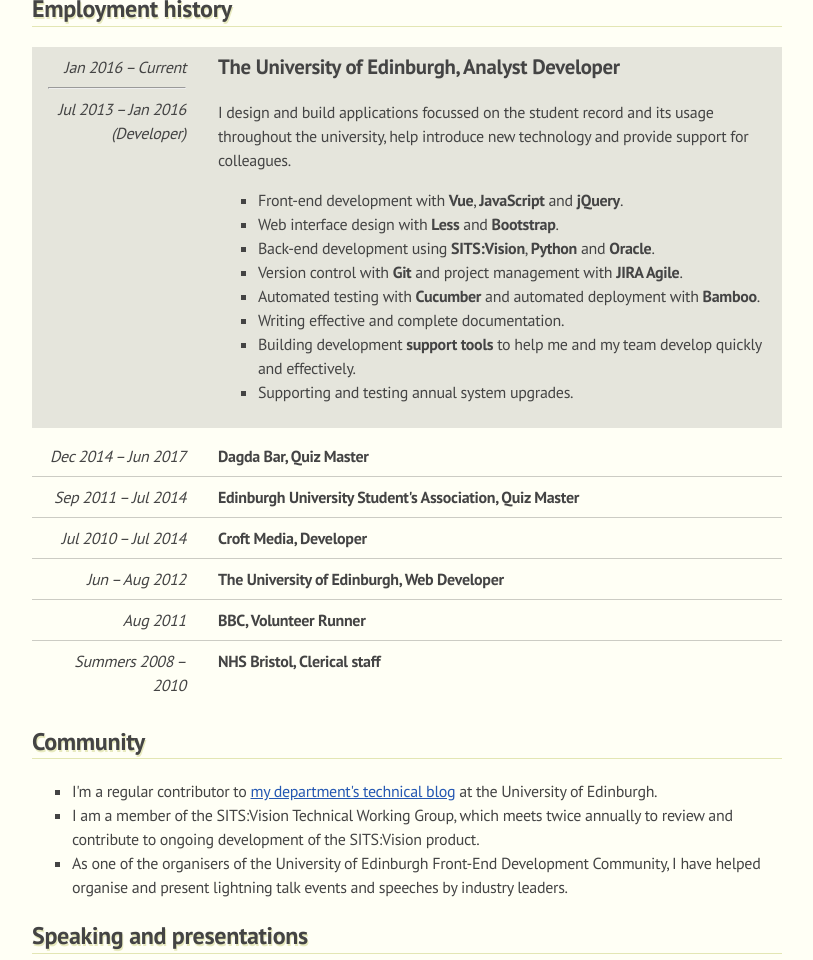
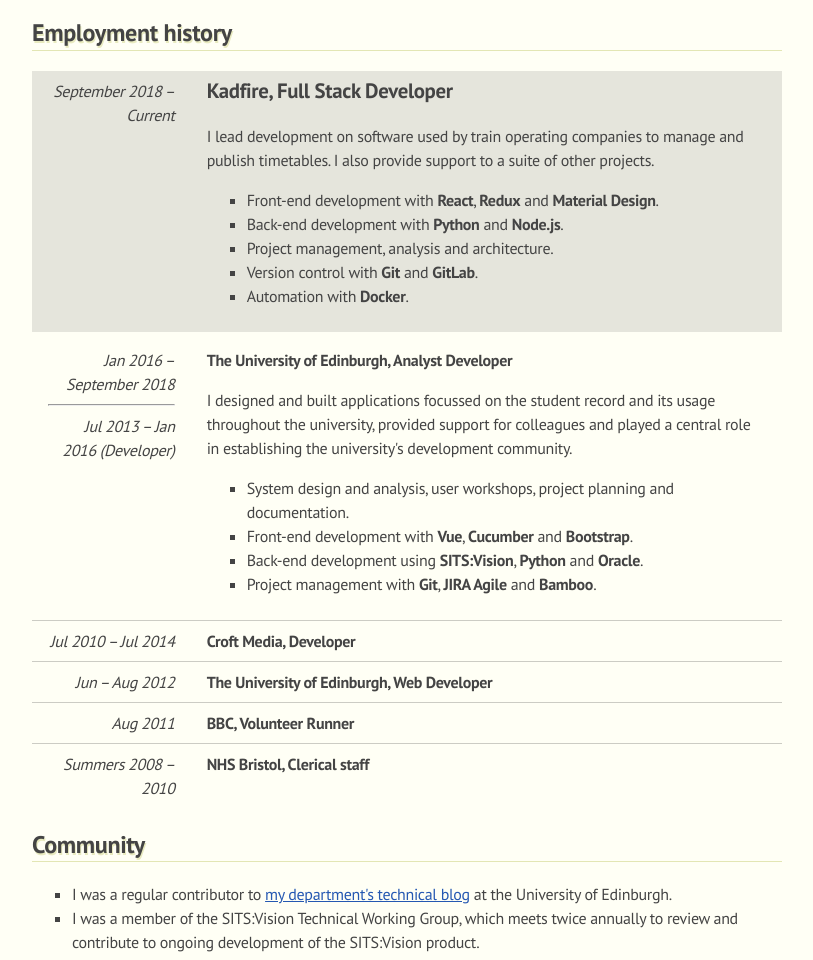
Before and after one commit to gregtyler/CV, a website: page src/index.html in a window 1280 px wide. Shown: the part 1840-2800 px from the top of the page, without its empty margins (233-1046 px from the left). Drawn offline with Linux system fonts and the light colour scheme.

Commit message:
Update job history, skills and tenses

```diff
--- a/src/index.html
+++ b/src/index.html
@@ -30,22 +30,22 @@
     <h3>Web development skills</h3>
     <ul>
         <li>Expert <strong>front-end skills</strong>: JavaScript (including multiple frameworks and build tools), HTML and CSS (including Sass, Less and Bootstrap).
-        <li>Excellent knowledge of <strong>back-end technologies</strong> such as PHP, Oracle, MySQL, Node.js and SITS:Vision.
-        <li>Experience of working with users in <strong>agile and waterfall</strong> methodologies.
+        <li>Excellent knowledge of <strong>back-end technologies</strong> such as PHP, Python, Oracle, MySQL, Node.js and SITS:Vision.
+        <li>Central roles in project planning and management, using a variety of tools in <strong>agile and waterfall</strong> methodologies.
         <li>Regular usage of automation, version control, APIs, responsive design, accessibility, user experience and progressive enhancement.
     </ul>
 
     <h2 id="projects">Selected projects</h2>
     <table class="timeline-table">
         <tr>
-            <td>Early 2016 &ndash; Current
+            <td>Early 2016 &ndash; Mid 2018
             <td>
                 <h3>Assessment and Progression</h3>
                 <p>I was lead developer on this wide-reaching project to bring all course assessment and programme progression activity in the University of Edinburgh into a centralised, semi-automated system. This involved coordination with the university's 25 schools who all previously used various combinations of shared and local tools to manage and record student marks.</p>
                 <p>Alongside building significant new applications for the management of assessments and the entering and processing of marks, this project also involved the management of significant changes to how pre-existing systems handled programme structure, enrolments and publishing student marks.</p>
                 <p>The Assessment and Progression system has now rolled out across all of the university.</p>
         <tr>
-            <td>Late 2014 &ndash; Current
+            <td>Late 2014 &ndash; Ongoing
             <td>
                 <h3>London School of Geometry and Number Theory</h3>
                 <p>I worked in a team of two to develop the main website for the <a href="http://www.lsgnt-cdt.ac.uk/">London School of Geometry and Number Theory</a>. This included building a bespoke content management system, a full application and admissions process and student administration tools.</p>
@@ -69,31 +69,31 @@
     <h2 id="employment">Employment history</h2>
     <table class="timeline-table">
         <tr class="timeline-table--current">
-            <td>Jan 2016 &ndash; Current
+            <td>September 2018 &ndash; Current
+            <td>
+                <h3>Kadfire, Full Stack Developer</h3>
+                <p>I lead development on software used by train operating companies to manage and publish timetables. I also provide support to a suite of other projects.</p>
+                <ul>
+                    <li>Front-end development with <strong>React</strong>, <strong>Redux</strong> and <strong>Material Design</strong>.
+                    <li>Back-end development with <strong>Python</strong> and <strong>Node.js</strong>.
+                    <li>Project management, analysis and architecture.
+                    <li>Version control with <strong>Git</strong> and <strong>GitLab</strong>.
+                    <li>Automation with <strong>Docker</strong>.
+                </ul>
+
+        <tr>
+            <td>Jan 2016 &ndash; September 2018
             <hr>
             Jul 2013 &ndash; Jan 2016 (Developer)
             <td>
-                <h3>The University of Edinburgh, Analyst Developer</h3>
-                <p>I design and build applications focussed on the student record and its usage throughout the university, help introduce new technology and provide support for colleagues.</p>
+                <strong>The University of Edinburgh, Analyst Developer</strong>
+                <p>I designed and built applications focussed on the student record and its usage throughout the university, provided support for colleagues and played a central role in establishing the university's development community.</p>
                 <ul>
-                    <li>Front-end development with <strong>Vue</strong>, <strong>JavaScript</strong> and <strong>jQuery</strong>.
-                    <li>Web interface design with <strong>Less</strong> and <strong>Bootstrap</strong>.
+                    <li>System design and analysis, user workshops, project planning and documentation.
+                    <li>Front-end development with <strong>Vue</strong>, <strong>Cucumber</strong> and <strong>Bootstrap</strong>.
                     <li>Back-end development using <strong>SITS:Vision</strong>, <strong>Python</strong> and <strong>Oracle</strong>.
-                    <li>Version control with <strong>Git</strong> and project management with <strong>JIRA Agile</strong>.
-                    <li>Automated testing with <strong>Cucumber</strong> and automated deployment with <strong>Bamboo</strong>.
-                    <li>Writing effective and complete documentation.
-                    <li>Building development <strong>support tools</strong> to help me and my team develop quickly and effectively.
-                    <li>Supporting and testing annual system upgrades.
+                    <li>Project management with <strong>Git</strong>, <strong>JIRA Agile</strong> and <strong>Bamboo</strong>.
                 </ul>
-        <tr>
-            <td>Dec 2014 &ndash; Jun 2017
-            <td>
-                <strong>Dagda Bar, Quiz Master</strong>
-
-        <tr>
-            <td>Sep 2011 &ndash; Jul 2014
-            <td>
-                <strong>Edinburgh University Student's Association, Quiz Master</strong>
 
         <tr>
             <td>Jul 2010 &ndash; Jul 2014
@@ -118,9 +118,9 @@
 
     <h2 id="community">Community</h2>
     <ul>
-        <li>I'm a regular contributor to <a href="https://blog.swdev.ed.ac.uk/author/ggiltrow/">my department's technical blog</a> at the University of Edinburgh.
-        <li>I am a member of the SITS:Vision Technical Working Group, which meets twice annually to review and contribute to ongoing development of the SITS:Vision product.
-        <li>As one of the organisers of the University of Edinburgh Front-End Development Community, I have helped organise and present lightning talk events and speeches by industry leaders.
+        <li>I was a regular contributor to <a href="https://blog.swdev.ed.ac.uk/author/ggiltrow/">my department's technical blog</a> at the University of Edinburgh.
+        <li>I was a member of the SITS:Vision Technical Working Group, which meets twice annually to review and contribute to ongoing development of the SITS:Vision product.
+        <li>As one of the organisers of the University of Edinburgh Front-End Development Community, I helped organise and present lightning talk events and speeches by industry leaders.
     </ul>
 
     <h2 id="presentations">Speaking and presentations</h2>
@@ -129,7 +129,7 @@
         <li>I presented at the national SITS:Vision conference in 2015, giving a talk about best practices for using JavaScript with the platform.
         <li>In 2013, I presented at the Enhancement Themes Conference for quality assurance in higher education about Path, an application I'd developed to help in course and programme management.
         <li>I gave <a href="https://www.youtube.com/watch?v=LiI406lJHmc">a talk</a> in 2012 to the Edinburgh University Maths Society about use of Bayesian statistics in online translation.
-        <li>For six years, I hosted weekly pub quizzes in Edinburgh. For three of those years I presented and wrote one of Edinburgh's largest regular quiz events.
+        <li>For six years, I hosted weekly pub quizzes in Edinburgh, including one of Edinburgh's largest regular quiz events.
     </ul>
 
     <h2 id="education">Education</h2>
```
